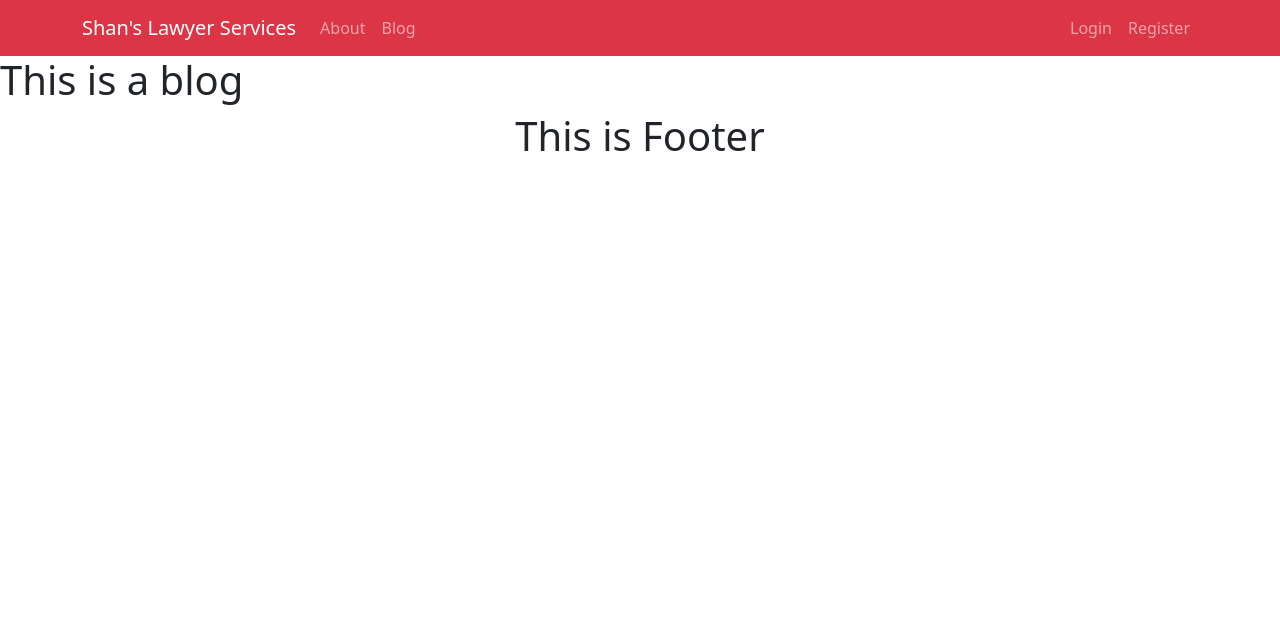
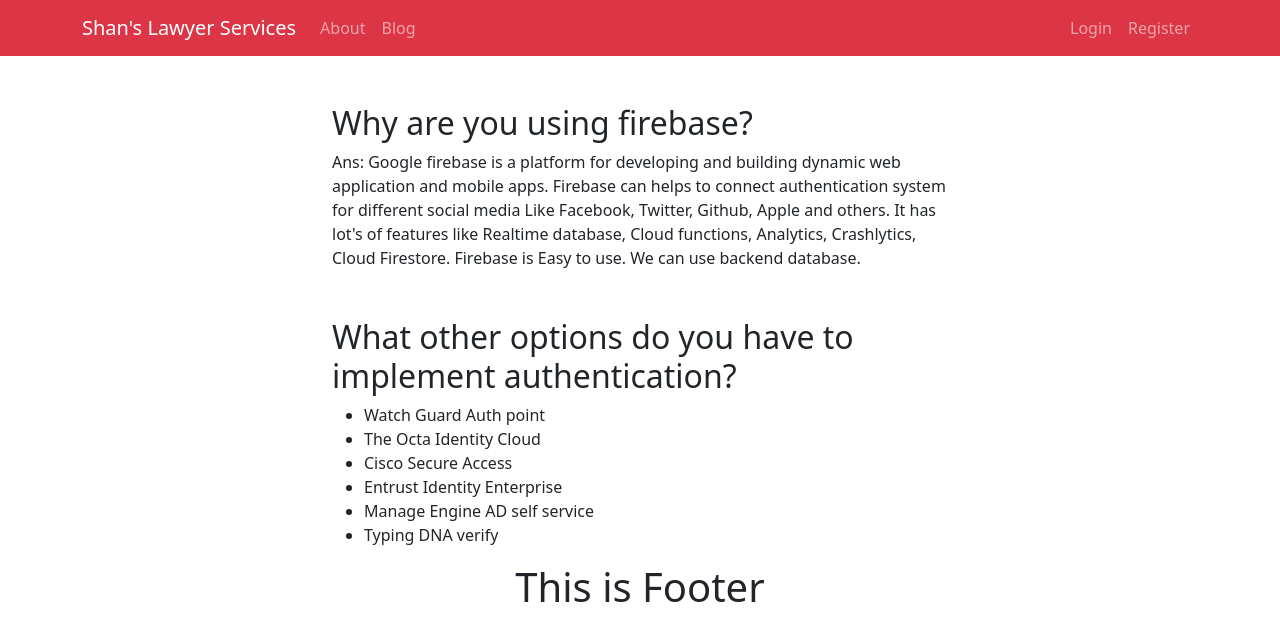
Before and after one commit to jewelCode/independent-service-provider, a React (Create React App) app: page /blog in a window 1280 px wide. Shown: the top 640 px of the page. Built offline with nearby package versions, Linux system fonts and the light colour scheme.

Commit message:
blog section added

```diff
--- a/src/components/Blog/Blog.js
+++ b/src/components/Blog/Blog.js
@@ -2,8 +2,18 @@ import React from 'react';
 
 const Blog = () => {
     return (
-        <div>
-            <h1>This is a blog</h1>
+        <div className="container w-50 mt-5">
+            <h2>Why are you using firebase?</h2>
+            <p>Ans: Google firebase is a platform for developing and building dynamic web application and mobile apps. Firebase can helps to connect authentication system for different social media Like Facebook, Twitter, Github, Apple and others. It has lot's of features like Realtime database, Cloud functions, Analytics, Crashlytics, Cloud Firestore. Firebase is Easy to use. We can use backend database. </p>
+            <h2 className="mt-5">What other options do you have to implement authentication?</h2>
+            <ul>
+                <li>Watch Guard Auth point</li>
+                <li>The Octa Identity Cloud</li>
+                <li>Cisco Secure Access</li>
+                <li>Entrust Identity Enterprise</li>
+                <li>Manage Engine AD self service</li>
+                <li>Typing DNA verify</li>
+            </ul>
         </div>
     );
 };
```
